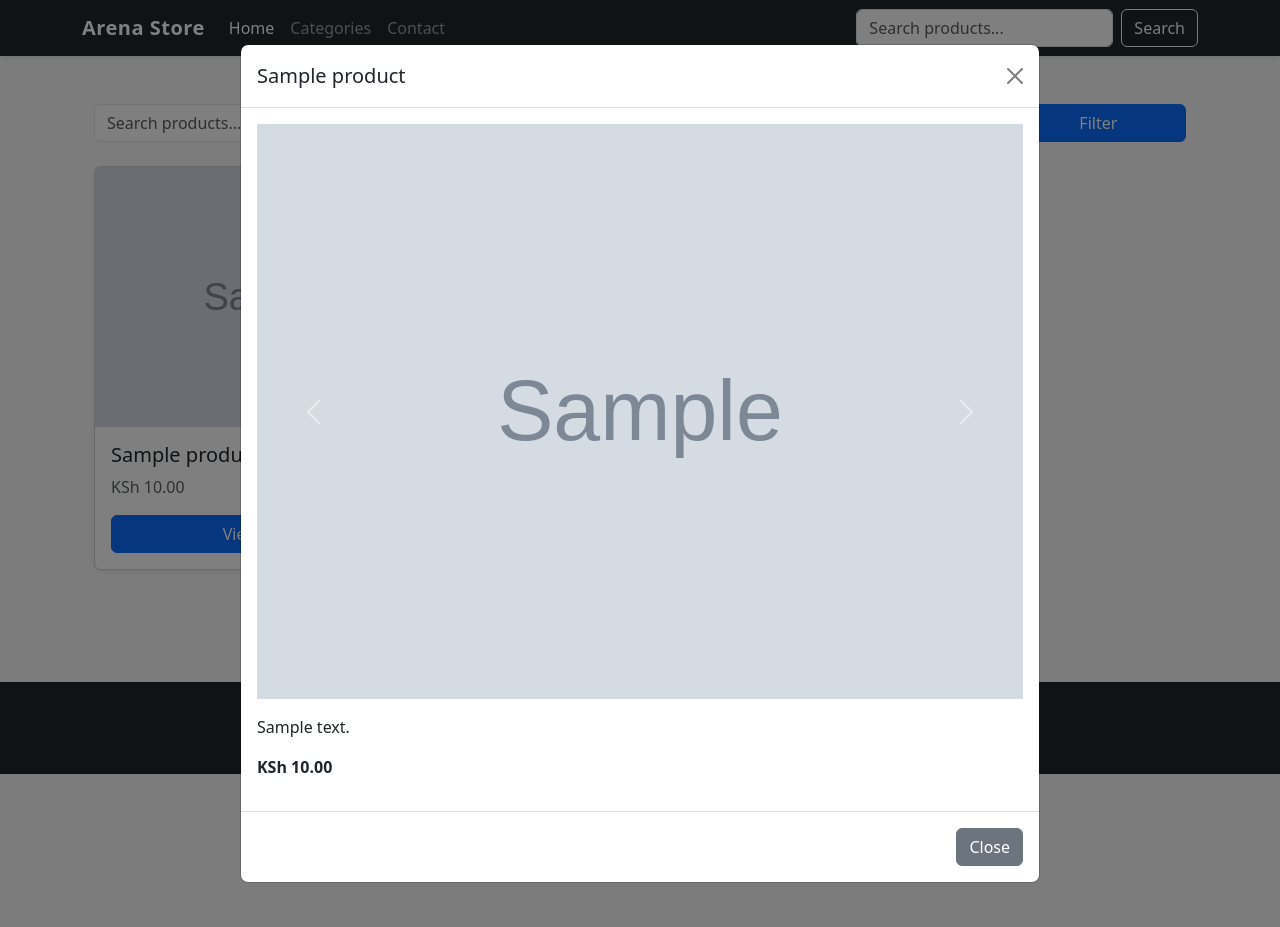
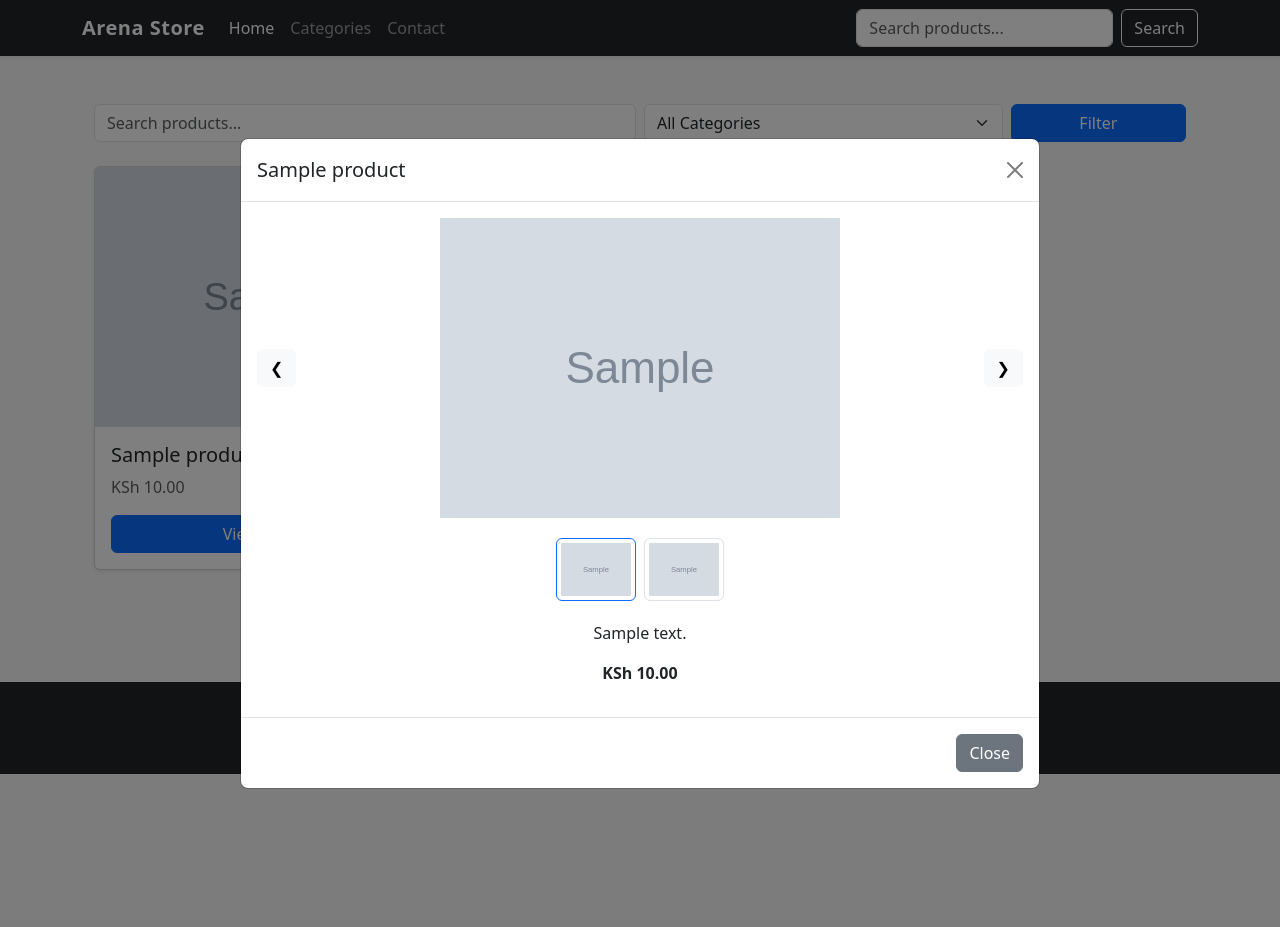
Before and after one commit to myusercloud/arena254, a Django app: page / in a window 1280 px wide, after a click on "View Details". Run offline with Django 4.2, Linux system fonts and the light colour scheme; tables that the repository leaves empty hold one stand-in row (values such as "Sample post"); grey boxes marked "Sample" are stand-in pictures; some libraries are stand-ins or nearby versions.

Commit message:
Refactor product detail view: Consolidate image handling and improve modal functionality with lazy loading and error handling for missing images

```diff
--- a/store/views.py
+++ b/store/views.py
@@ -38,17 +38,21 @@ def index(request):
 def product_detail_json(request, pk):
     """
     Return product details as JSON for the modal view.
+    Includes a unified all_images list.
     """
     product = get_object_or_404(Product, pk=pk)
 
-    images = [request.build_absolute_uri(img.image.url) for img in product.images.all()]
+    # Build full image URLs
+    all_images = []
+    if product.featured_image:
+        all_images.append(request.build_absolute_uri(product.featured_image.url))
+    all_images += [request.build_absolute_uri(img.image.url) for img in product.images.all()]
 
     data = {
         'id': product.id,
         'title': product.title,
         'description': product.description,
         'price': str(product.price) if product.price else None,
-        'featured_image': request.build_absolute_uri(product.featured_image.url) if product.featured_image else None,
-        'images': images,
+        'all_images': all_images,
     }
     return JsonResponse(data)
--- a/templates/store/index.html
+++ b/templates/store/index.html
@@ -34,8 +34,18 @@
       <div class="col-md-4 mb-4">
         <div class="card h-100 shadow-sm">
           {% if product.featured_image %}
-            <img src="{{ product.featured_image.url }}" class="card-img-top" alt="{{ product.title }}">
+            <img src="{{ product.featured_image.url }}"
+                 class="card-img-top"
+                 alt="{{ product.title }}"
+                 loading="lazy"
+                 onerror="this.src='https://via.placeholder.com/400x300?text=No+Image';">
+          {% else %}
+            <img src="https://via.placeholder.com/400x300?text=No+Image"
+                 class="card-img-top"
+                 alt="No image available"
+                 loading="lazy">
           {% endif %}
+
           <div class="card-body d-flex flex-column">
             <h5 class="card-title">{{ product.title }}</h5>
             {% if product.price %}
@@ -67,16 +77,23 @@
         <h5 class="modal-title" id="productModalLabel"></h5>
         <button type="button" class="btn-close" data-bs-dismiss="modal"></button>
       </div>
-      <div class="modal-body">
-        <div id="productCarousel" class="carousel slide" data-bs-ride="carousel">
-          <div class="carousel-inner" id="productCarouselInner"></div>
-          <button class="carousel-control-prev" type="button" data-bs-target="#productCarousel" data-bs-slide="prev">
-            <span class="carousel-control-prev-icon"></span>
+      <div class="modal-body text-center">
+
+        <!-- Main Image with Navigation -->
+        <div class="position-relative">
+          <img id="mainProductImage" class="img-fluid" alt="Product image">
+          <button id="prevImage" class="btn btn-light position-absolute top-50 start-0 translate-middle-y">
+            &#10094;
           </button>
-          <button class="carousel-control-next" type="button" data-bs-target="#productCarousel" data-bs-slide="next">
-            <span class="carousel-control-next-icon"></span>
+          <button id="nextImage" class="btn btn-light position-absolute top-50 end-0 translate-middle-y">
+            &#10095;
           </button>
         </div>
+
+        <!-- Thumbnails -->
+        <div class="d-flex justify-content-center mt-3 flex-wrap" id="thumbnailContainer"></div>
+
+        <!-- Product Details -->
         <p id="productDescription" class="mt-3"></p>
         <p id="productPrice" class="fw-bold"></p>
       </div>
@@ -92,9 +109,38 @@
 <script>
 document.addEventListener('DOMContentLoaded', function() {
   const modalLabel = document.getElementById('productModalLabel');
-  const modalCarouselInner = document.getElementById('productCarouselInner');
+  const mainImage = document.getElementById('mainProductImage');
   const productDescription = document.getElementById('productDescription');
   const productPrice = document.getElementById('productPrice');
+  const thumbnailContainer = document.getElementById('thumbnailContainer');
+  const prevBtn = document.getElementById('prevImage');
+  const nextBtn = document.getElementById('nextImage');
+
+  let images = [];
+  let currentIndex = 0;
+
+  function updateMainImage(index) {
+    if (images.length > 0) {
+      currentIndex = index;
+      mainImage.src = images[index];
+      document.querySelectorAll('#thumbnailContainer img').forEach((thumb, idx) => {
+        thumb.classList.toggle('border-primary', idx === index);
+        thumb.classList.toggle('border', true);
+      });
+    }
+  }
+
+  prevBtn.addEventListener('click', () => {
+    if (images.length) {
+      updateMainImage((currentIndex - 1 + images.length) % images.length);
+    }
+  });
+
+  nextBtn.addEventListener('click', () => {
+    if (images.length) {
+      updateMainImage((currentIndex + 1) % images.length);
+    }
+  });
 
   document.querySelectorAll('.view-product-btn').forEach(btn => {
     btn.addEventListener('click', async () => {
@@ -103,22 +149,34 @@ document.addEventListener('DOMContentLoaded', function() {
         const res = await fetch(`/api/product/${id}/`);
         if (!res.ok) throw new Error('Network error');
         const data = await res.json();
+
         modalLabel.textContent = data.title;
         productDescription.textContent = data.description || '';
         productPrice.textContent = data.price ? `KSh ${data.price}` : '';
-        modalCarouselInner.innerHTML = '';
-        const images = (data.images && data.images.length) ? data.images : (data.featured_image ? [data.featured_image] : []);
+
+        images = data.all_images || [];
+
+
+        // Load thumbnails
+        thumbnailContainer.innerHTML = '';
         images.forEach((src, idx) => {
-          const div = document.createElement('div');
-          div.className = 'carousel-item' + (idx === 0 ? ' active' : '');
-          div.innerHTML = `<img src="${src}" class="d-block w-100" alt="${data.title}">`;
-          modalCarouselInner.appendChild(div);
+          const thumb = document.createElement('img');
+          thumb.src = src;
+          thumb.className = 'img-thumbnail m-1';
+          thumb.style.width = '80px';
+          thumb.style.cursor = 'pointer';
+          thumb.addEventListener('click', () => updateMainImage(idx));
+          thumbnailContainer.appendChild(thumb);
         });
+
+        updateMainImage(0);
+
       } catch (err) {
         modalLabel.textContent = 'Error';
         productDescription.textContent = 'Could not load product details.';
-        modalCarouselInner.innerHTML = '';
         productPrice.textContent = '';
+        mainImage.src = '';
+        thumbnailContainer.innerHTML = '';
         console.error(err);
       }
     });
```
